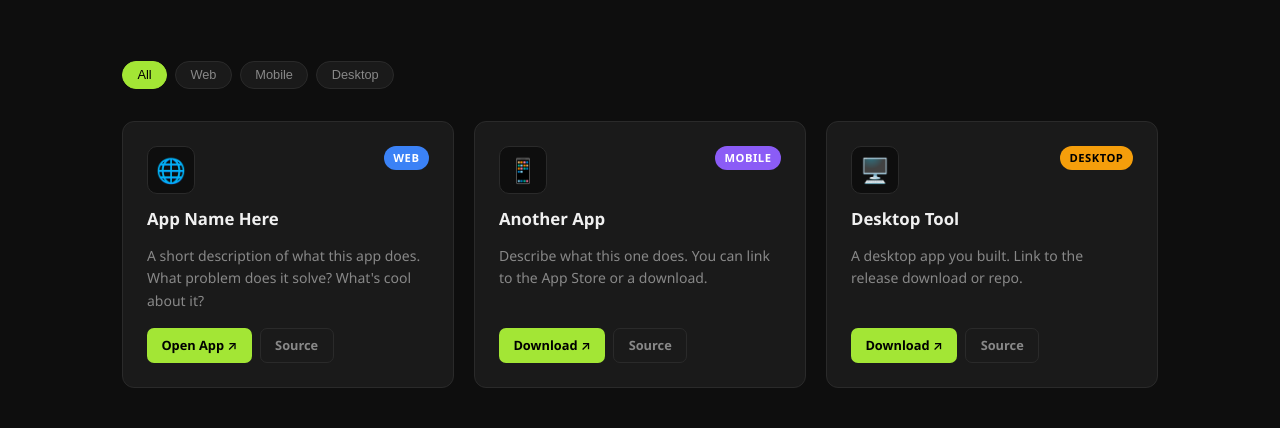
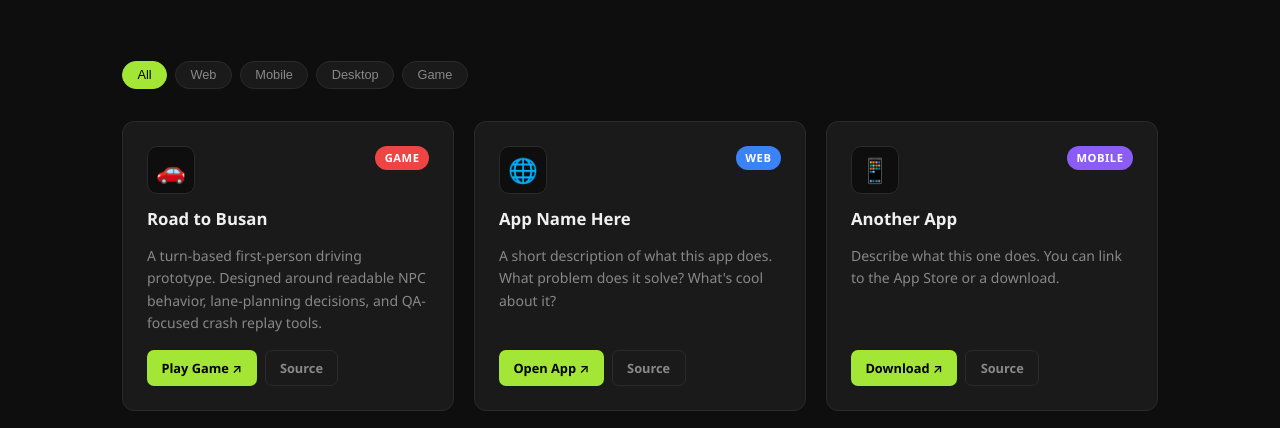
Before and after one commit to snail1928-cmyk/snail1928-cmyk.github.io, a plain HTML site: page index.html in a window 1280 px wide. Shown: the part 338-766 px from the top of the page. Drawn offline with Linux system fonts and the light colour scheme.

Commit message:
feat: link Road to Busan from portfolio

```diff
--- a/index.html
+++ b/index.html
@@ -270,12 +270,26 @@
     <button class="filter-btn" onclick="filterApps('web', this)">Web</button>
     <button class="filter-btn" onclick="filterApps('mobile', this)">Mobile</button>
     <button class="filter-btn" onclick="filterApps('desktop', this)">Desktop</button>
+    <button class="filter-btn" onclick="filterApps('game', this)">Game</button>
   </div>
 
   <!-- APPS GRID -->
   <section id="apps" class="apps-grid">
 
     <!-- ✏️ EDIT: Copy and paste a new app-card block for each app you add -->
+
+    <div class="app-card" data-type="game">
+      <div class="card-top">
+        <div class="app-icon">🚗</div>
+        <span class="badge game">Game</span>
+      </div>
+      <div class="app-name">Road to Busan</div>
+      <div class="app-desc">A turn-based first-person driving prototype. Designed around readable NPC behavior, lane-planning decisions, and QA-focused crash replay tools.</div>
+      <div class="card-links">
+        <a href="road-to-busan/" class="btn btn-primary">Play Game ↗</a>
+        <a href="https://github.com/snail1928-cmyk/snail1928-cmyk.github.io/tree/main/road-to-busan" class="btn btn-ghost" target="_blank">Source</a>
+      </div>
+    </div>
 
     <!-- Example App 1 -->
     <div class="app-card" data-type="web">
```
